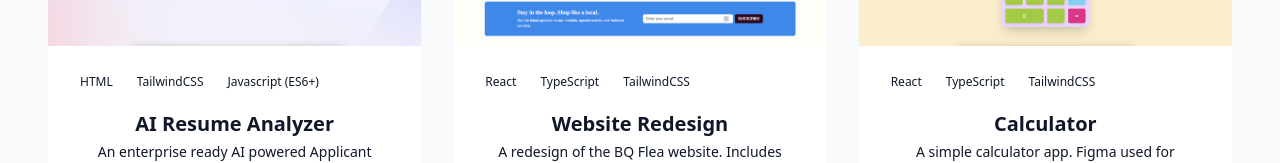
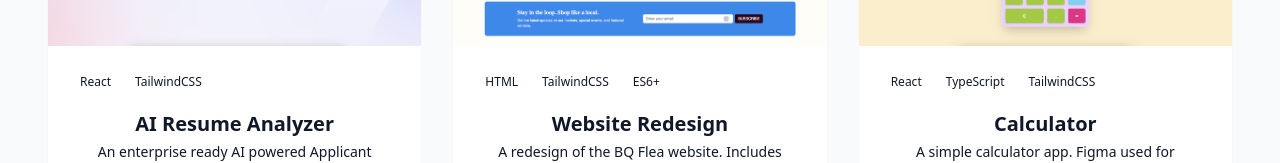
Before and after one commit to anastassiamedvedeva/personal_portfolio, a React (Vite) app: page / in a window 1280 px wide. Shown: the part 1900-2063 px from the top of the page. Built offline with nearby package versions, Linux system fonts and the light colour scheme.

Commit message:
Updating languages used in projects

```diff
--- a/src/components/ProjectsSection.jsx
+++ b/src/components/ProjectsSection.jsx
@@ -7,7 +7,7 @@ const projects = [
         title: "AI Resume Analyzer",
         description: "An enterprise ready AI powered Applicant Tracking System (ATS)",
         image: "/Projects/Resumind_ATS_Tool.png",
-        tags: ["HTML", "TailwindCSS", "Javascript (ES6+)"],
+        tags: ["React", "TailwindCSS"],
         demoUrl: "https://ai-resume-analyzer-tool.vercel.app/"
   },
   {
@@ -15,7 +15,7 @@ const projects = [
         title: "Website Redesign",
         description: "A redesign of the BQ Flea website. Includes newsletter sign up functionality.",
         image: "/Projects/BQ_Flea_Site_Redesign.png",
-        tags: ["React", "TypeScript", "TailwindCSS"],
+        tags: ["HTML", "TailwindCSS", "ES6+"],
         demoUrl: "https://bqflearedesignam.netlify.app/"
   },
     {
```
